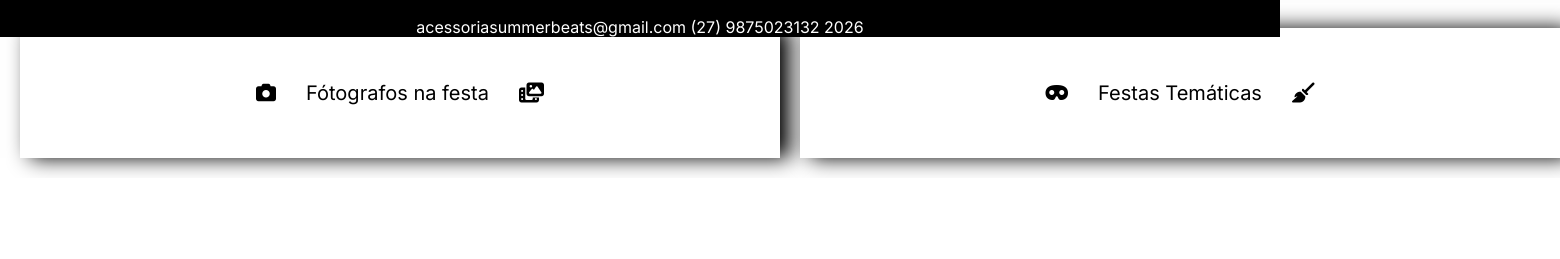
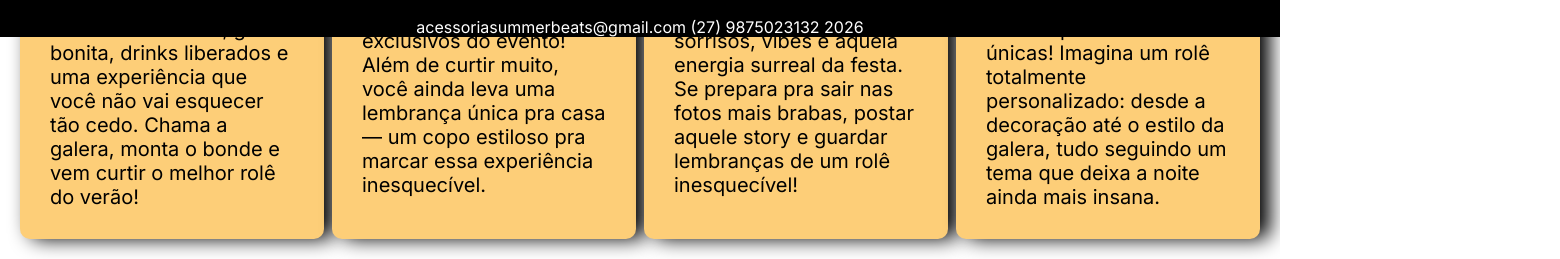
Before and after one commit to Edsondiego3030/SA_WEBSITE_EdsonDiego, a plain HTML site: page Atividade-website/index.html in a window 1280 px wide. Shown: the part 763-1022 px from the top of the page, 1560 px wide, since content can reach past the window. Before the commit the page ends 941 px from the top, so only its background shows below. Drawn offline with nearby package versions, Linux system fonts and the light colour scheme.

Commit message:
atualizado

```diff
--- a/Atividade-website/css/style.css
+++ b/Atividade-website/css/style.css
@@ -75,10 +75,10 @@ a{
     padding: 20px;
 }
 
-.grid{
-    display: grid;
-    grid-template-columns: repeat(2,1fr);
-    gap: 20px;
+.flex{
+   display: flex;
+   gap: 8px;
+
 }
 
 .titulo{
@@ -87,16 +87,17 @@ a{
 }
 .item{
     margin-top: 35px;
-    background-color: white;
+    background-color: rgb(253, 206, 120);
     box-shadow: 10px 0 20px black;
     padding: 30px;
-    height: 70px;
     display: flex;
     justify-content: center;
     align-items: center;
     font-size: 20px;
-    width: 700px;
-    gap: 30px;
+    flex-direction: column;
+    width: 40%;
+    gap: 10px;
+    border-radius: 10px;
 }
 
 .rodape{
--- a/Atividade-website/index.html
+++ b/Atividade-website/index.html
@@ -23,7 +23,7 @@
                 <h2>Venha viver momentos inesquecíveis <i class="fa-solid fa-beer-mug-empty"></i></h2>
             </div>
             <!-- barra de navegação com os links -->
-            <nav class="navegacao ">
+            <nav class="navegacao">
                 <ul class="menu">
                     <li><a href="./index.html"> <i class="fa-solid fa-house"></i>Home</a></li>
                     <li> <a href="./pagina2.html"><i class="fa-solid fa-clock"></i>Programação</a></li>
@@ -65,26 +65,47 @@
                 <h2>Diferenciais sobre o nosso evento</h2>
             </div>
 
-            <div class="grid">
+            <div class="flex">
                 <div class="item">
+                    Se prepara pra viver 2 HORAS INSANAS de open bar, com muita
+                    música, energia lá em cima e aquela vibe de verão que não acaba!
 
-                    <i class="fa-regular fa-clock"></i> 2 horas de Open bar <i class="fa-solid fa-wine-glass"></i>
+                    Vai ter som estourado, gente bonita, drinks liberados e uma experiência que você não vai esquecer
+                    tão cedo. Chama a galera, monta o bonde e vem curtir o melhor rolê do verão!
                 </div>
 
                 <div class="item">
 
-                    <i class="fa-brands fa-angellist"></i> Distribuição de copos personalizados do evento <i
-                        class="fa-solid fa-mug-saucer"></i>
+                    🥤 COPOS PERSONALIZADOS 🥤
+
+                    O Summer Beats também vem com aquele detalhe que faz diferença: copos personalizados exclusivos do
+                    evento!
+
+                    Além de curtir muito, você ainda leva uma lembrança única pra casa — um copo estiloso pra marcar
+                    essa experiência inesquecível.
 
                 </div>
 
                 <div class="item">
-                    <i class="fa-solid fa-camera"></i> Fótografos na festa <i class="fa-solid fa-photo-film"></i>
+                    📸 FOTÓGRAFOS NA ÁREA 📸
 
+                    No Summer Beats, cada momento vai ser registrado! Teremos fotógrafos profissionais capturando os
+                    melhores sorrisos, vibes e aquela energia surreal da festa.
+
+                    Se prepara pra sair nas fotos mais brabas, postar aquele story e guardar lembranças de um rolê
+                    inesquecível!
                 </div>
 
                 <div class="item">
-                    <i class="fa-solid fa-mask"></i> Festas Temáticas <i class="fa-solid fa-broom"></i>
+                    🌴FESTAS TEMÁTICAS 🌴
+
+                    O Summer Beats vai muito além de uma festa comum… aqui cada edição pode trazer uma vibe diferente
+                    pra você viver experiências únicas!
+
+                    Imagina um rolê totalmente personalizado: desde a decoração até o estilo da galera, tudo seguindo um
+                    tema que deixa a noite ainda mais insana.
+
+
                 </div>
             </div>
         </section>
```
